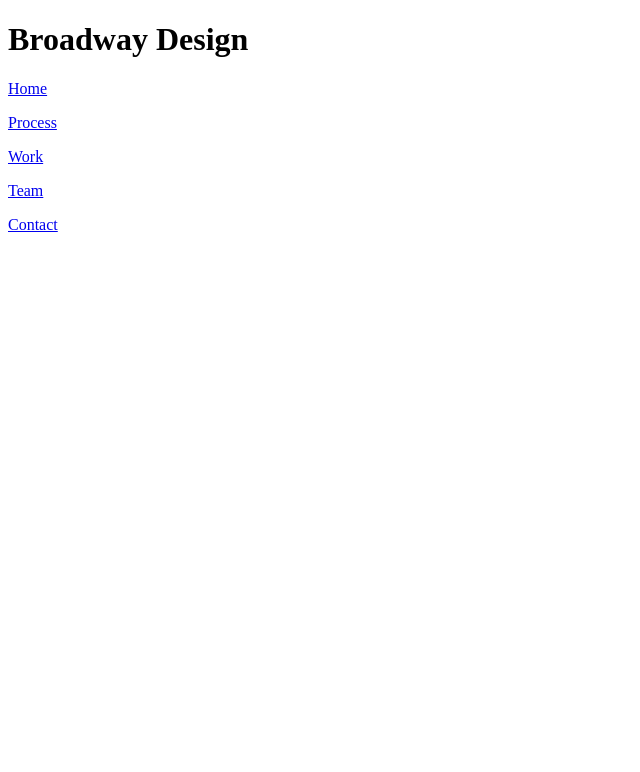
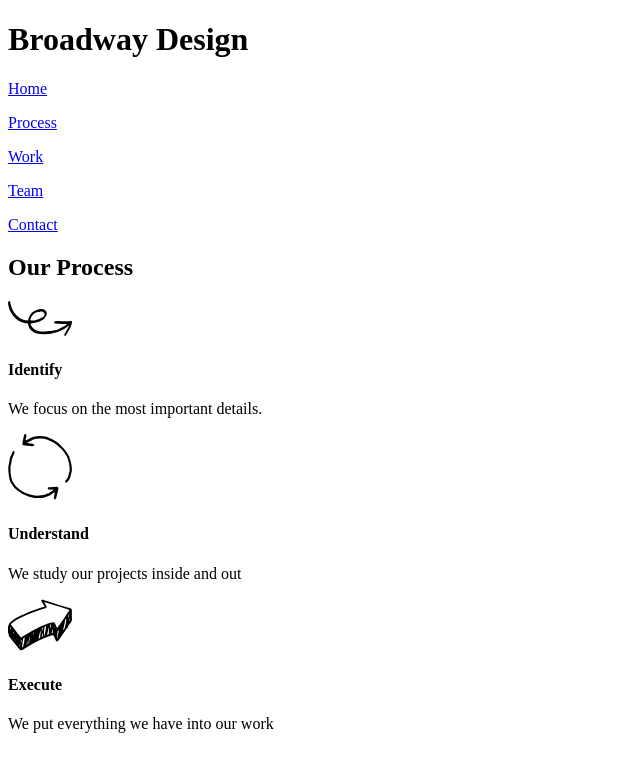
Before and after one commit to br13zo/broadway, a plain HTML site: page index.html in a window 1280 px wide. Shown: the whole page, without its empty margins (0-640 px from the left). Drawn offline with Linux system fonts and the light colour scheme; files that its build step writes are made by us from their sources.

Commit message:
Process done

```diff
--- a/index.html
+++ b/index.html
@@ -4,22 +4,34 @@
       <title>Broadway Design</title>
       <link rel="stylesheet" type="text/css" href="/resourses/css/style.css"/>
     </head>
-
     <!--Header-->
+    <body>
     <div class="Banner">
       <h1>Broadway Design</h1>
-      <p>
-        <a class="btn-nav" href="#">Home</a>
-      </p>
-      <p>
-        <a class-"btn-nav" href="#process">Process</a>
-      </p>
-      <p>
-        <a class="btn-nav" href="#work">Work</a>
-      </p>
-      <p>
-        <a class="btn-nav" href="#team">Team</a>
-      </p>
-      <p>
-        <a class="btn-conact" href="#contact">Contact</a>
+      <p><a class="btn-nav" href="#">Home</a></p>
+      <p><a class-"btn-nav" href="#process">Process</a></p>
+      <p><a class="btn-nav" href="#work">Work</a></p>
+      <p><a class="btn-nav" href="#team">Team</a></p>
+      <p><a class="btn-conact" href="#contact">Contact</a>
+    </div>
+      <!--Our Proccess-->
+      <h2>Our Process</h2>
+      <p><img src="resources/images/identify.svg"/></p>
+      <div class="Ideas"><h4>Identify</h4></div>
+      <div class="Details"><p>We focus on the most important details.</p></div>
+
+      <p><img src="resources/images/understand.svg"/></p>
+      <div class="Ideas"><h4>Understand</h4></div>
+      <div class="Details"><p>We study our projects inside and out</p></div>
+
+      <p><img src="resources/images/execute.svg"/></p>
+      <div class="Ideas"><h4>Execute</h4></div>
+      <div class="Details"><p>We put everything we have into our work</p></div>
+
+
+
+
+
+
+      </body>
   </html>
```
